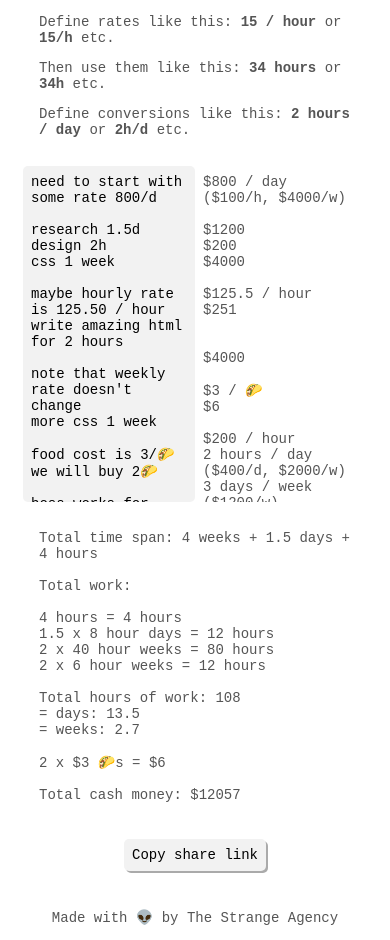
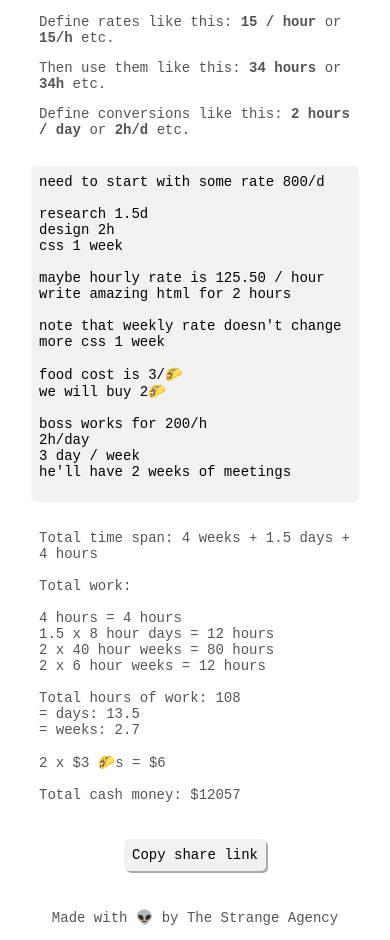
Before and after one commit to lucaskuzma/estimate.express, a React (Create React App) app: page / in a window 390 px wide. Built offline with nearby package versions, Linux system fonts and the light colour scheme.

Commit message:
hide output pane on mobile

```diff
--- a/src/App.css
+++ b/src/App.css
@@ -46,3 +46,16 @@
 .App-colophon {
   padding-top: 24px;
 }
+
+/** Mobile **/
+@media only screen and (max-width: 767px), only screen and (max-device-width: 767px) {
+
+  .App-entryArea {
+    width: 80%;
+  }
+
+  .App-outputArea {
+    display: none;
+  }
+
+}
```
